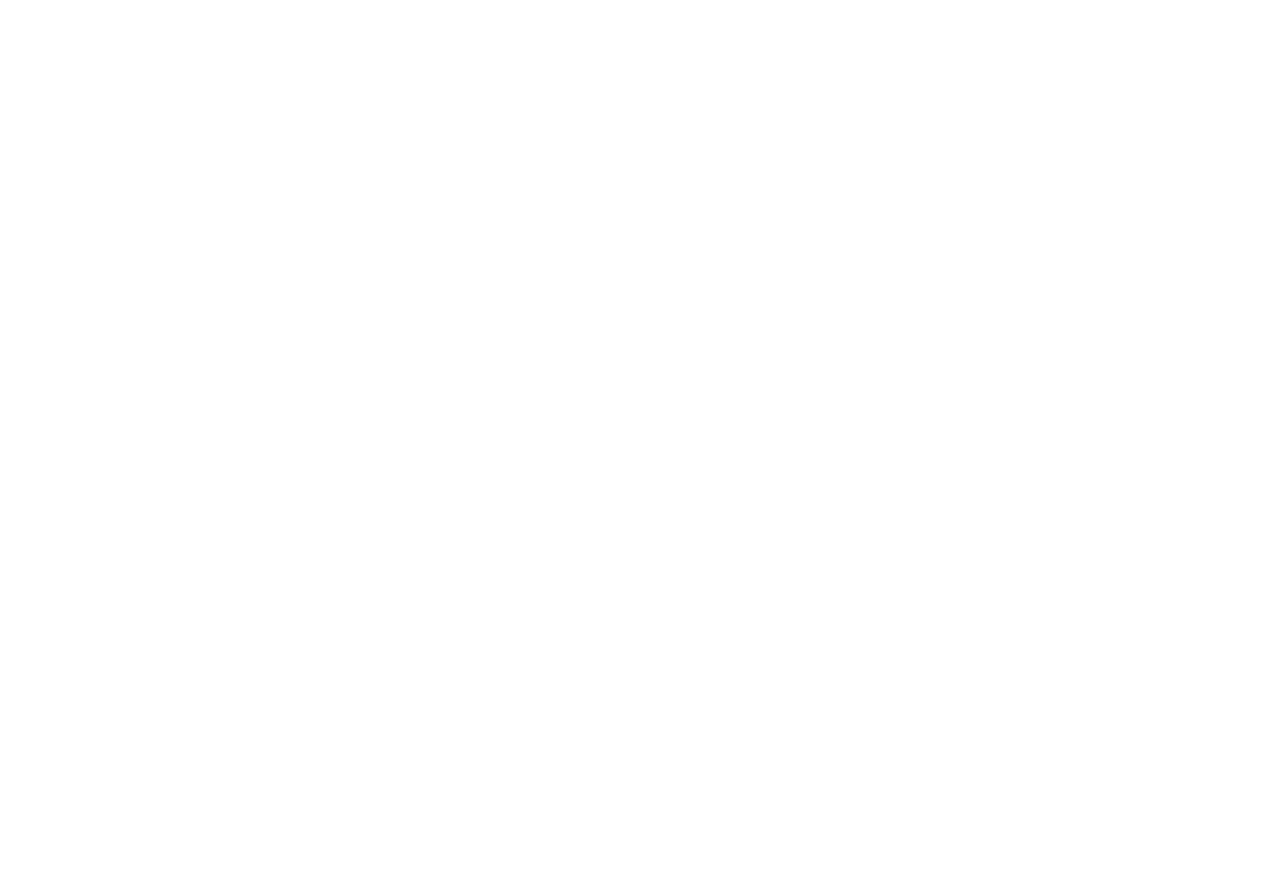
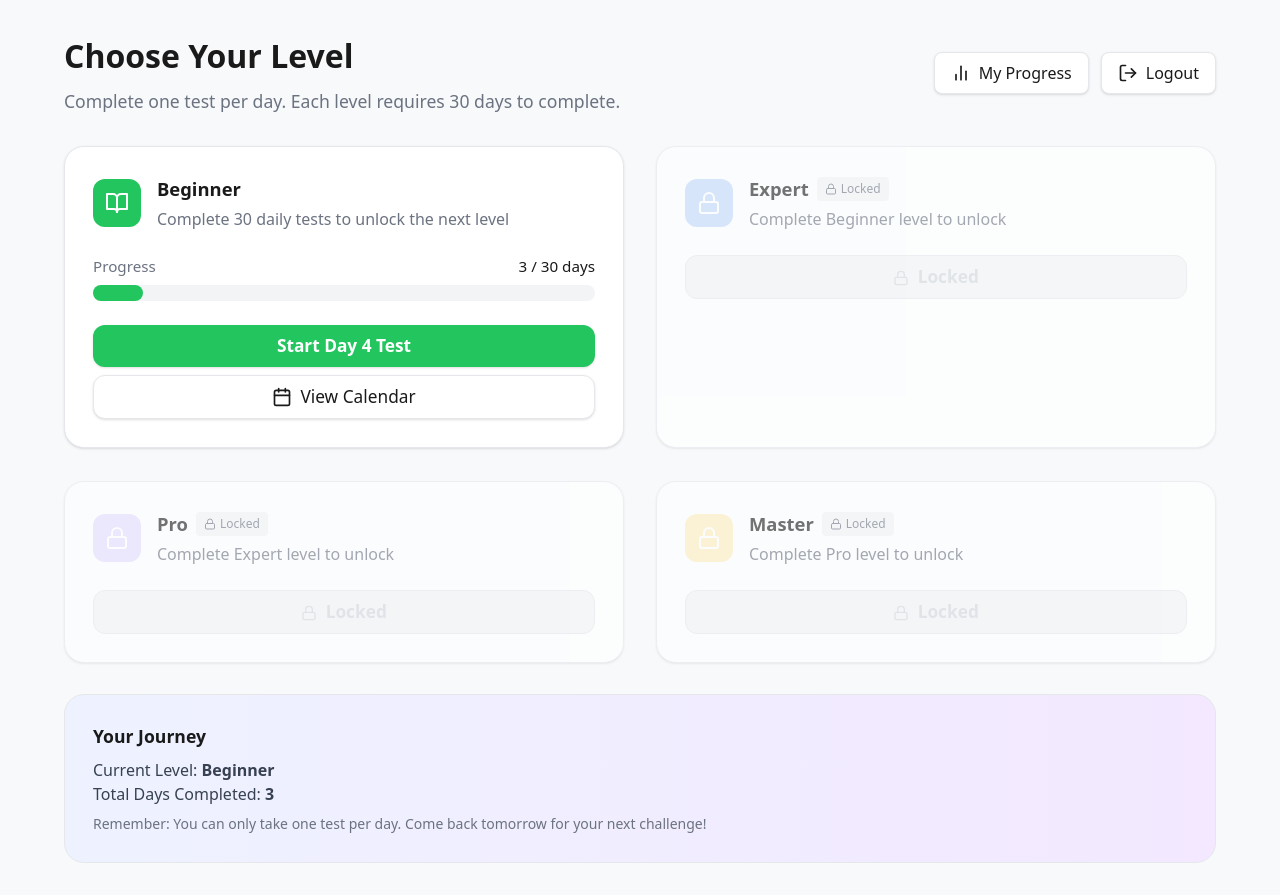
Before and after one commit to Prasanna2910/Pronounciation-tool-seekers, a React (Vite) app in the folder client/: page /levelsPage in a window 1280 px wide. Before the commit this address had no page. Before the commit the page ends 800 px from the top, so only its background shows below. Built offline with nearby package versions, Linux system fonts and the light colour scheme.

Commit message:
added levls page

```diff
--- a/client/src/App.jsx
+++ b/client/src/App.jsx
@@ -2,6 +2,7 @@
 import { BrowserRouter as Router, Routes, Route } from "react-router-dom";
 import LandingPage from "./components/landingPage.jsx";
 import TeacherLoginPage from "./components/TeacherLoginPage.jsx";
+import LevelsPage from "./components/levelsPage.jsx";
 
 function App() {
   return (
@@ -9,6 +10,7 @@
       <Routes>
         <Route path="/" element={<LandingPage />} />
         <Route path="/teacherlogin" element={<TeacherLoginPage />} />
+        <Route path="/levelsPage" element={<LevelsPage />} />
       </Routes>
     </Router>
   );
--- /dev/null
+++ b/client/src/components/levelsPage.jsx
@@ -0,0 +1,270 @@
+import React, { useState } from 'react';
+import { FiBookOpen, FiLogOut, FiZap, FiAward, FiLock, FiBarChart2, FiCalendar } from 'react-icons/fi';
+import { FaCrown } from 'react-icons/fa';
+
+// Placeholder helpers (replace with your actual data logic)
+const getTeacherProgress = (user) => ({
+	currentLevel: 'beginner',
+	levelProgress: [
+		{ level: 'beginner', completedDays: [1,2,3] },
+		{ level: 'expert', completedDays: [] },
+		{ level: 'pro', completedDays: [] },
+		{ level: 'master', completedDays: [] },
+	]
+});
+const isLevelUnlocked = (user, level) => level === 'beginner';
+const getNextDayNumber = (user, level) => 4;
+const canTakeTestToday = (user, level) => true;
+
+// Placeholder LevelCalendar
+const LevelCalendar = ({ level, teacherEmail, onClose }) => (
+	<div style={{ background: '#f3f3f3', padding: 20, marginTop: 20 }}>
+		<h3>Calendar for {level}</h3>
+		<button onClick={onClose}>Close</button>
+	</div>
+);
+
+const levels = [
+	{
+		id: 'beginner',
+		title: 'Beginner',
+		description: 'Complete 30 daily tests to unlock the next level',
+		icon: FiBookOpen,
+		color: 'bg-green-500',
+		hoverColor: 'hover:bg-green-600',
+		order: 0,
+	},
+	{
+		id: 'expert',
+		title: 'Expert',
+		description: 'Complete Beginner level to unlock',
+		icon: FiZap,
+		color: 'bg-blue-500',
+		hoverColor: 'hover:bg-blue-600',
+		order: 1,
+	},
+	{
+		id: 'pro',
+		title: 'Pro',
+		description: 'Complete Expert level to unlock',
+		icon: FiAward,
+		color: 'bg-purple-400',
+		hoverColor: 'hover:bg-purple-500',
+		order: 2,
+	},
+	{
+		id: 'master',
+		title: 'Master',
+		description: 'Complete Pro level to unlock',
+		icon: FaCrown,
+		color: 'bg-yellow-400',
+		hoverColor: 'hover:bg-yellow-500',
+		order: 3,
+	},
+];
+
+function LevelsPage({ onLevelSelect, onLogout, onViewDashboard, currentUser }) {
+	const [viewingCalendar, setViewingCalendar] = useState(null);
+	const progress = getTeacherProgress(currentUser);
+
+	const handleLevelClick = (level) => {
+		const unlocked = isLevelUnlocked(currentUser, level);
+		if (!unlocked) return;
+		const canTakeToday = canTakeTestToday(currentUser, level);
+		if (!canTakeToday) {
+			alert("You have already completed today's test for this level. Please come back tomorrow!");
+			return;
+		}
+		onLevelSelect(level);
+	};
+
+	const getLevelProgress = (level) => {
+		const levelProgress = progress.levelProgress.find(lp => lp.level === level);
+		return levelProgress?.completedDays.length || 0;
+	};
+
+	return (
+		<div className="min-h-screen bg-[#f7f9fb] p-8">
+			<div className="max-w-6xl mx-auto">
+				<div className="flex justify-between items-center mb-8">
+					<div>
+						<h1 className="text-[2rem] font-bold text-[#1a1a1a] mb-2">Choose Your Level</h1>
+						<p className="text-[#6b7280] text-[1.1rem] font-normal">
+							Complete one test per day. Each level requires 30 days to complete.
+						</p>
+					</div>
+					<div className="flex gap-3">
+						<button className="border border-[#e5e7eb] px-4 py-2 rounded-[0.5rem] bg-white text-[#1a1a1a] flex items-center gap-2 shadow-sm hover:bg-[#e0edff] hover:text-[#2563eb] text-[1rem] font-medium transition-colors" onClick={onViewDashboard}>
+							<FiBarChart2 className="w-5 h-5" />
+							My Progress
+						</button>
+						<button className="border border-[#e5e7eb] px-4 py-2 rounded-[0.5rem] bg-white text-[#1a1a1a] flex items-center gap-2 shadow-sm hover:bg-[#fee2e2] hover:text-[#dc2626] text-[1rem] font-medium transition-colors" onClick={onLogout}>
+							<FiLogOut className="w-5 h-5" />
+							Logout
+						</button>
+					</div>
+				</div>
+
+				<div className="grid grid-cols-1 md:grid-cols-2 gap-8">
+					{levels.map((level) => {
+						const Icon = level.icon;
+						const unlocked = isLevelUnlocked(currentUser, level.id);
+						const completed = getLevelProgress(level.id);
+						const isCompleted = completed >= 30;
+						const canTakeToday = canTakeTestToday(currentUser, level.id);
+						const nextDay = getNextDayNumber(currentUser, level.id);
+
+						// Color palette for icon backgrounds
+						const iconBg = (() => {
+							if (level.id === 'beginner') return unlocked ? 'bg-[#22c55e]' : 'bg-[#22c55e]/30';
+							if (level.id === 'expert') return unlocked ? 'bg-[#3b82f6]' : 'bg-[#3b82f6]/30';
+							if (level.id === 'pro') return unlocked ? 'bg-[#a78bfa]' : 'bg-[#a78bfa]/30';
+							if (level.id === 'master') return unlocked ? 'bg-[#fbbf24]' : 'bg-[#fbbf24]/30';
+							return 'bg-[#e5e7eb]';
+						})();
+
+						// Color palette for progress bar
+						const progressBar = unlocked
+							? level.id === 'beginner'
+								? 'bg-[#22c55e]'
+								: level.id === 'expert'
+								? 'bg-[#3b82f6]'
+								: level.id === 'pro'
+								? 'bg-[#a78bfa]'
+								: 'bg-[#fbbf24]'
+							: 'bg-[#e5e7eb]';
+
+						// Color palette for main button
+						const mainBtn = unlocked
+							? level.id === 'beginner'
+								? 'bg-[#22c55e] hover:bg-[#16a34a]'
+								: level.id === 'expert'
+								? 'bg-[#3b82f6] hover:bg-[#2563eb]'
+								: level.id === 'pro'
+								? 'bg-[#a78bfa] hover:bg-[#8b5cf6]'
+								: 'bg-[#fbbf24] hover:bg-[#f59e0b]'
+							: 'bg-[#f3f4f6]';
+
+						// calendar button hover tint per level
+						const calendarHover = unlocked
+							? level.id === 'beginner'
+								? 'hover:bg-[#ecfdf5]'
+								: level.id === 'expert'
+								? 'hover:bg-[#eff6ff]'
+								: level.id === 'pro'
+								? 'hover:bg-[#f3e8ff]'
+								: 'hover:bg-[#fff7ed]'
+							: 'hover:bg-[#f3f4f6]';
+
+						return (
+							<div
+								key={level.id}
+								className={`bg-white border border-[#e5e7eb] rounded-[1.25rem] p-7 transition-all transform will-change-transform flex flex-col gap-4 shadow-sm ${
+									unlocked && canTakeToday
+										? 'hover:shadow-lg hover:scale-[1.01] hover:-translate-y-1'
+										: 'opacity-60'
+								}`}
+							>
+								<div className="flex items-center gap-4">
+									<div className={`rounded-[0.75rem] flex items-center justify-center w-12 h-12 ${iconBg}`}>
+										{unlocked ? (
+											<Icon className="w-6 h-6 text-white" />
+										) : (
+											<FiLock className="w-6 h-6 text-white" />
+										)}
+									</div>
+									<div className="flex-1">
+										<div className="flex items-center gap-2 mb-1">
+											<span className="font-semibold text-[1.15rem] text-[#1a1a1a]">{level.title}</span>
+											{!unlocked && (
+												<span className="bg-[#f3f4f6] text-[#6b7280] px-2 py-1 rounded text-xs flex items-center gap-1 font-medium">
+													<FiLock className="w-3 h-3" /> Locked
+												</span>
+											)}
+										</div>
+										<div className={`text-[#6b7280] text-[1rem] ${unlocked ? '' : 'font-medium'}`}>{level.description}</div>
+									</div>
+								</div>
+
+								{unlocked && (
+									<div className="mt-2">
+										<div className="flex justify-between text-[0.95rem] mb-2 font-medium">
+											<span className="text-[#6b7280]">Progress</span>
+											<span className="text-[#1a1a1a]">{completed} / 30 days</span>
+										</div>
+										<div className="w-full bg-[#f3f4f6] rounded-full h-4">
+											<div
+												className={`rounded-full transition-all h-4 ${progressBar}`}
+												style={{ width: `${(completed / 30) * 100}%` }}
+											/>
+										</div>
+									</div>
+								)}
+
+								<div className="space-y-2 mt-2">
+									{unlocked && (
+										<>
+											<button
+												className={`w-full ${mainBtn} text-white py-2 rounded-[0.75rem] font-semibold text-[1.08rem] shadow-sm transition-all ${canTakeToday && !isCompleted ? '' : 'opacity-70 cursor-not-allowed'}`}
+												disabled={!canTakeToday || isCompleted}
+												onClick={() => handleLevelClick(level.id)}
+											>
+												{isCompleted
+													? '🎉 Level Completed!'
+													: !canTakeToday
+													? '✓ Today\'s Test Done'
+													: `Start Day ${nextDay} Test`}
+											</button>
+											<button
+												className={`w-full border border-[#e5e7eb] py-2 rounded-[0.75rem] bg-white text-[#1a1a1a] flex items-center justify-center gap-2 shadow-sm text-[1.08rem] font-medium transition-colors ${calendarHover}`}
+												onClick={() => setViewingCalendar(level.id)}
+											>
+												<FiCalendar className="w-5 h-5" />
+												View Calendar
+											</button>
+										</>
+									)}
+									{!unlocked && (
+										<button
+											className={`w-full py-2 rounded-[0.75rem] font-semibold text-[1.08rem] bg-[#f3f4f6] text-[#d1d5db] border border-[#e5e7eb]`}
+											disabled
+										>
+											<FiLock className="inline w-4 h-4 mr-1 align-middle" /> Locked
+										</button>
+									)}
+								</div>
+							</div>
+						);
+					})}
+				</div>
+
+				{progress.levelProgress.length > 0 && (
+					<div className="mt-8 bg-gradient-to-r from-[#eef2ff] to-[#f3e8ff] border border-[#e5e7eb] rounded-[1.25rem] p-7">
+						<h2 className="font-bold mb-2 text-[1.1rem] text-[#1a1a1a]">Your Journey</h2>
+						<p className="text-[#374151] text-[1rem]">
+							Current Level: <span className="font-semibold">{progress.currentLevel.charAt(0).toUpperCase() + progress.currentLevel.slice(1)}</span>
+							<br />
+							Total Days Completed: <span className="font-semibold">
+								{progress.levelProgress.reduce((sum, lp) => sum + lp.completedDays.length, 0)}
+							</span>
+							<br />
+							<span className="text-sm text-[#6b7280] mt-2 block">
+								Remember: You can only take one test per day. Come back tomorrow for your next challenge!
+							</span>
+						</p>
+					</div>
+				)}
+			</div>
+
+			{viewingCalendar && (
+				<LevelCalendar
+					level={viewingCalendar}
+					teacherEmail={currentUser}
+					onClose={() => setViewingCalendar(null)}
+				/>
+			)}
+		</div>
+	);
+}
+
+export default LevelsPage;
```
Also changed, not shown: 2 other files (tests, documents, lock files or other folders).
